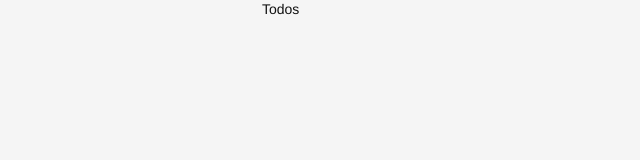
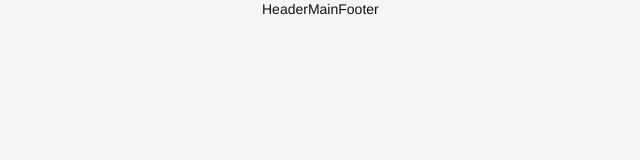
Before and after one commit to djojov/angular-todomvc, an Angular app: page / in a window 1280 px wide. Shown: the top 160 px of the page, without its empty margins (103-743 px from the left). Built offline with nearby package versions, Linux system fonts and the light colour scheme.

Commit message:
Create basic components inside todos

```diff
--- /dev/null
+++ b/src/app/todos/components/footer/footer.component.ts
@@ -0,0 +1,9 @@
+import { Component } from '@angular/core';
+
+@Component({
+  standalone: true,
+  selector: 'app-todos-footer',
+  template: `Footer`,
+  styleUrl: './footer.component.css',
+})
+export class FooterComponent {}
--- /dev/null
+++ b/src/app/todos/components/header/header.component.ts
@@ -0,0 +1,9 @@
+import { Component } from '@angular/core';
+
+@Component({
+  standalone: true,
+  selector: 'app-todos-header',
+  template: `Header`,
+  styleUrl: './header.component.css',
+})
+export class HeaderComponent {}
--- /dev/null
+++ b/src/app/todos/components/main/main.component.ts
@@ -0,0 +1,9 @@
+import { Component } from '@angular/core';
+
+@Component({
+  standalone: true,
+  selector: 'app-todos-main',
+  template: `Main`,
+  styleUrl: './main.component.css',
+})
+export class MainComponent {}
--- a/src/app/todos/todos.component.ts
+++ b/src/app/todos/todos.component.ts
@@ -1,9 +1,13 @@
 import { Component } from '@angular/core';
+import { FooterComponent } from './components/footer/footer.component';
+import { HeaderComponent } from './components/header/header.component';
+import { MainComponent } from './components/main/main.component';
 
 @Component({
   standalone: true,
   selector: 'app-todos',
-  template: `Todos`,
+  template: `<app-todos-header /> <app-todos-main /> <app-todos-footer />`,
   styleUrl: './todos.component.css',
+  imports: [HeaderComponent, FooterComponent, MainComponent],
 })
 export class TodosComponent {}
```
Also changed, not shown: src/app/todos/components/footer/footer.component.css (added), src/app/todos/components/header/header.component.css (added), src/app/todos/components/main/main.component.css (added).
